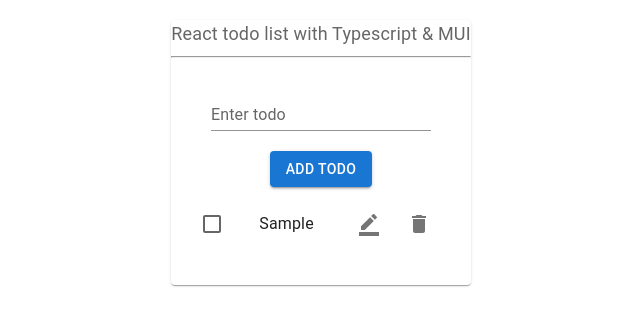
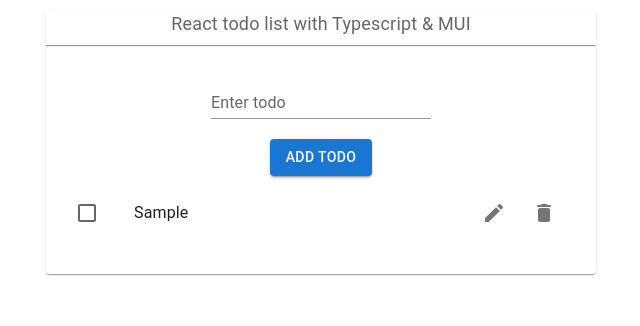
Before and after one commit to cptdanko/react_typescript_todo_list, a React (Create React App) app: page / in a window 1280 px wide. Both pictures are taken after typing "Sample" into the empty fields and a click on the button "ADD TODO". Shown: the top 326 px of the page, without its empty margins (319-959 px from the left). Built offline with nearby package versions, Linux system fonts and the light colour scheme.

Commit message:
Fixed edit and delete functionality. Added todo add on enter key press

```diff
--- a/src/App.tsx
+++ b/src/App.tsx
@@ -11,9 +11,13 @@
 import ListItemText from '@mui/material/ListItemText';
 import ListItemIcon from '@mui/material/ListItemIcon';
 import IconButton from '@mui/material/IconButton';
-import { BorderColor, Delete, Done } from '@mui/icons-material';
+import { DeleteRounded } from '@mui/icons-material';
+import EditRoundedIcon from '@mui/icons-material/EditRounded';
+
+
 
 var CustomMap: { [key: string]: any } = {};
+
 function App() {
   const [todo, setTodo] = React.useState("");
   const [todoList, setTodoList] = React.useState<string[]>([]);
@@ -44,9 +48,8 @@
     setTodoList(toSave);
   }
 
-  const enterTodo: MouseEventHandler<Element> = () => {
+  const saveTodo = () => {
     const existingList = getExistingList();
-    console.log(todo);
     if (editTodoIdx != null) {
       existingList[editTodoIdx] = todo;
     } else {
@@ -54,15 +57,25 @@
     }
     localStorage.setItem("todoList", JSON.stringify(existingList));
     setTodoList(existingList);
+    setEditTodoIdx(null);
     setTodo("");
-    setEditTodoIdx(null);
+  }
+
+  const enterTodo: MouseEventHandler<Element> = () => {
+    saveTodo();
   };
 
+  const handleKeyDown = (event: any) => {
+    if(event.key === 'Enter') {
+      saveTodo();
+    }
+  }
+
   const editTodo: MouseEventHandler<Element> = (btn: React.MouseEvent<HTMLElement>) => {
-    let temp = btn.target as HTMLTextAreaElement;
     const existingList = getExistingList();
-    const nBeingEdited = Number(temp.value);
-    const todo = existingList[Number(temp.value)];
+    const todoIdxNo = (btn.currentTarget as any).value;
+    const nBeingEdited = Number(todoIdxNo);
+    const todo = existingList[Number(todoIdxNo)];
     setTodo(todo);
     setEditTodoIdx(nBeingEdited);
   }
@@ -79,16 +92,16 @@
     localStorage.setItem('doneMap', JSON.stringify(doneMap));
 
   }
-  const markDone: MouseEventHandler<Element> = (btn: React.MouseEvent<HTMLElement>) => {
+  /* const markDone: MouseEventHandler<Element> = (btn: React.MouseEvent<HTMLElement>) => {
     const idxNoStr = (btn.target as HTMLTextAreaElement).value;
     saveDoneTodo(idxNoStr);
-  }
+  } */
   const markDoneChange: ChangeEventHandler<Element> = (event: ChangeEvent) => {
     var elem = event.target as HTMLTextAreaElement;
     saveDoneTodo(elem.value);
   }
   const deleteTodo: MouseEventHandler<Element> = (btn: React.MouseEvent<HTMLElement>) => {
-    const idxNoStr = (btn.target as HTMLTextAreaElement).value;
+    const idxNoStr = (btn.currentTarget as any).value;
     const idx = Number(idxNoStr);
     const existingList = getExistingList();
     existingList.splice(idx, 1);
@@ -96,27 +109,28 @@
   }
   return (
     <div className="App">
-      <header>
-        <h2> </h2>
-      </header>
-      <div>
+      <div style={{paddingTop: 10}}>
         <div>
           <div className='TodoArea'>
-          <Card sx={{ minWidth: 275 }}>
+          <Card sx={{ minWidth: 550, maxWidth: 550 }}>
             <Typography sx={{ fontSize: 18 }} color="text.secondary" gutterBottom>
               React todo list with Typescript & MUI
+            </Typography>
             <hr />
-          </Typography>
+
               <CardContent>
               <div>
-              <TextField id="standard-basic" label="Enter todo" variant="standard"  onChange={handleChange} value={todo} />
+                <TextField id="standard-basic" label="Enter todo" variant="standard"
+                  onChange={handleChange}
+                  value={todo}
+                  onKeyDown={handleKeyDown} />
               </div>
               <div style={{ marginTop: 20}}>
                 <Button variant="contained" onClick={enterTodo}>Add todo </Button>
               </div>
               <List>
                 {todoList.map( (t:string, idx: number) => (
-                <ListItem>
+                  <ListItem key={idx}>
                     <ListItemIcon>
                       <Checkbox
                         value={"" + idx}
@@ -129,11 +143,12 @@
                     </ListItemIcon>
                     <ListItemText primary={t} />
                     <IconButton value={""+idx} onClick={editTodo}>
-                      <BorderColor />
+                        <EditRoundedIcon />
                     </IconButton>
                     <IconButton style={{marginLeft: 10}} value={""+idx} onClick={deleteTodo}>
-                    <Delete />
+                      <DeleteRounded key={""+idx} />
                     </IconButton>
+
                   </ListItem>
                 ))}
 
```
Lines whose indentation alone changed are shown as unchanged.
